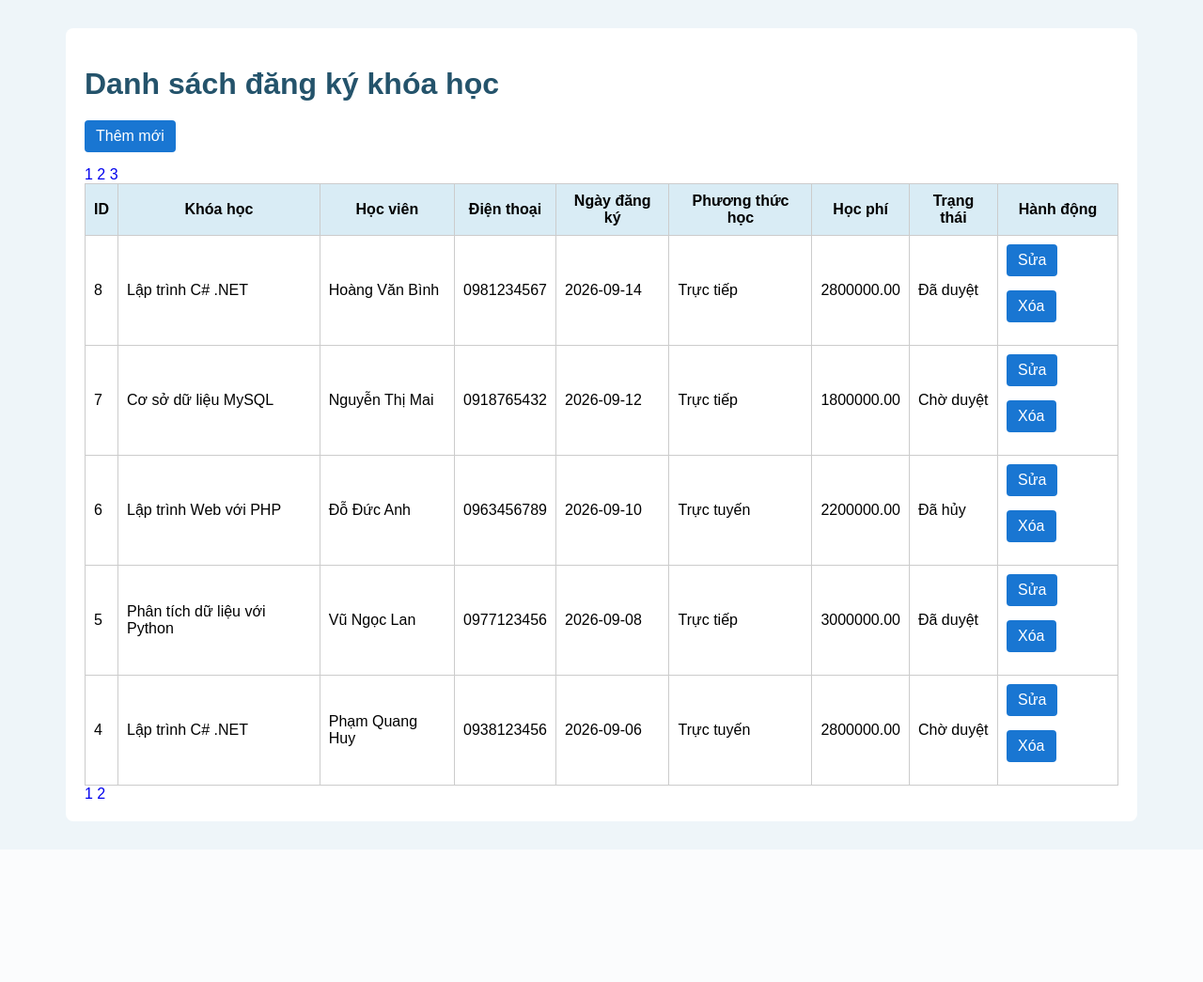
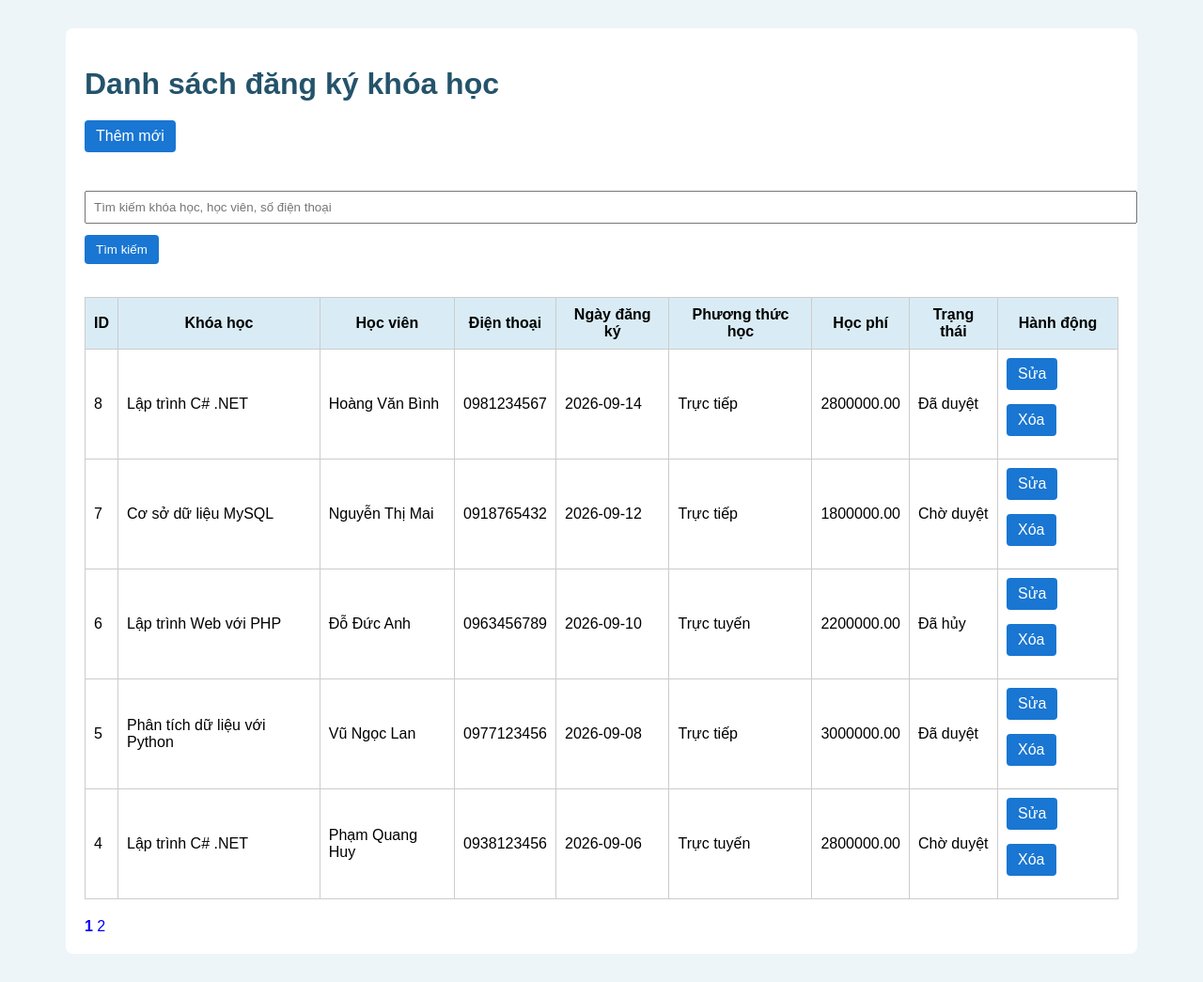
Before and after one commit to joiejoui13/bt, a PHP site: page /index.php in a window 1280 px wide. Shown: the whole page at 94% size. Before the commit the page ends 904 px from the top, so only its background shows below. Run offline with PHP 8.4, Linux system fonts and the light colour scheme; data comes from the database, SQL or seed files in the repository.

Commit message:
Sửa logic tìm kiếm và phân trang - giữ nguyên TODO comments của đề bài

```diff
--- a/course/index.php
+++ b/course/index.php
@@ -1,47 +1,32 @@
 <?php
 require_once "../config/database.php";
-//Phân trang
-    $limit = 3; // Số lượng khóa học hiển thị trên mỗi trang
-    $numberOfPages = 0; // Tổng số trang
-    $sql_count="SELECT COUNT(id) AS total FROM course_registrations"; // Câu lệnh SQL để đếm tổng số khóa học
-    $stmt_count = $pdo->query($sql_count); // Thực thi câu lệnh SQL đếm tổng số khóa học
-    $row_count = $stmt_count->fetch(PDO::FETCH_ASSOC); // Lấy kết quả đếm tổng số khóa học
-    $totalRecords = $row_count['total']; // Tổng số khóa học
-    $numberOfPages = ceil($totalRecords / $limit); // Tính tổng số
-    $currentPage = isset($_GET['page']) ? $_GET['page'] : 1; // Trang hiện tại, mặc định là trang 1
-    $offset = ($currentPage - 1) * $limit; // Vị trí
-//Tìm kiếm
-$keyword = trim($_GET['keyword']??'');
-$limit = 5;
-$page= (int)($_GET['page']??1);
-$start =($page -1)*$limit;
 
+// Phân trang và tìm kiếm
+$limit = 5; // Số lượng khóa học hiển thị trên mỗi trang
+$keyword = trim($_GET['keyword'] ?? ''); // Từ khóa tìm kiếm
+$page = max(1, (int)($_GET['page'] ?? 1)); // Trang hiện tại, mặc định là trang 1
+$start = ($page - 1) * $limit; // Vị trí bắt đầu
 
+// TODO 1: Đếm tổng số bản ghi theo từ khóa hoặc tất cả bản ghi
 if ($keyword != '') {
-    $count_sql = "SELECT COUNT(*) FROM course_registrations
+    $search = "%$keyword%";
+    $count_sql = "SELECT COUNT(*)
+                  FROM course_registrations
                   WHERE course_name LIKE ?
                   OR student_name LIKE ?
                   OR phone LIKE ?";
-
-
     $count_stmt = $pdo->prepare($count_sql);
-    $search = "%$keyword%";
-    $count_stmt->execute([ $search, $search, $search ]);
-    }
-
-
-else {
+    $count_stmt->execute([$search, $search, $search]);
+} else {
     $count_stmt = $pdo->query("SELECT COUNT(*) FROM course_registrations");
 }
 
+$total = $count_stmt->fetchColumn(); // Tổng số bản ghi
+$total_page = ($total > 0) ? ceil($total / $limit) : 1; // Tổng số trang
 
-$total = $count_stmt->fetchColumn();
-$total_page = ceil($total / $limit);
-
-
-
-
+// TODO 2: Viết câu lệnh SQL lấy danh sách lịch đăng kí lịch học, sắp xếp id giảm dần
 if ($keyword != '') {
+    $search = "%$keyword%";
     $sql = "SELECT * FROM course_registrations
             WHERE course_name LIKE ?
             OR student_name LIKE ?
@@ -49,26 +34,16 @@ $sql = "SELECT * FROM course_registrations
             ORDER BY id DESC
             LIMIT $start, $limit";
 
-
     $stmt = $pdo->prepare($sql);
-
-
-    $search = "%$keyword%";
-    $stmt->execute([ $search, $search, $search ]);
-    $result = $stmt; }
-else {
-$sql ="SELECT * FROM course_registrations
+    $stmt->execute([$search, $search, $search]);
+    $result = $stmt;
+} else {
+    $sql = "SELECT * FROM course_registrations
             ORDER BY id DESC
             LIMIT $start, $limit";
 
-
     $result = $pdo->query($sql);
 }
-
-// TODO 1: Viết câu lệnh SQL lấy danh sách lịch đăng kí lịch học, sắp xếp id giảm dần
-$sql = "SELECT * FROM course_registrations ORDER BY id DESC LIMIT $offset, $limit";
-// TODO 2: Thực thi truy vấn và lưu kết quả vào biến $result
-$result = $pdo->query($sql);
 ?>
 <!DOCTYPE html>
 <html>
@@ -82,7 +57,12 @@ $result = $pdo->query($sql);
     <h1>Danh sách đăng ký khóa học</h1>
 
     <a href="create.php" class="btn">Thêm mới</a>
-    <!-- -tí nữa nhớ sửa về create.php -->
+
+    <!-- Form tìm kiếm -->
+    <form method="GET" action="index.php" style="margin: 20px 0;">
+        <input type="text" name="keyword" value="<?= htmlspecialchars($keyword, ENT_QUOTES, 'UTF-8') ?>" placeholder="Tìm kiếm khóa học, học viên, số điện thoại">
+        <button type="submit" class="btn">Tìm kiếm</button>
+    </form>
 
     <table>
         <tr>
@@ -97,76 +77,55 @@ $result = $pdo->query($sql);
             <th>Hành động</th>
         </tr>
 
-
-<!-- // TODO 3: Dùng while để hiển thị danh sách khóa học đăng kí  -->
+        <!-- TODO 3: Dùng while để hiển thị danh sách khóa học đăng kí -->
+        <?php while ($row = $result->fetch(PDO::FETCH_ASSOC)) : ?>
+            <tr>
+                <td><?= htmlspecialchars($row['id'], ENT_QUOTES, 'UTF-8') ?></td>
+                <td><?= htmlspecialchars($row['course_name'], ENT_QUOTES, 'UTF-8') ?></td>
+                <td><?= htmlspecialchars($row['student_name'], ENT_QUOTES, 'UTF-8') ?></td>
+                <td><?= htmlspecialchars($row['phone'], ENT_QUOTES, 'UTF-8') ?></td>
+                <td><?= htmlspecialchars($row['registration_date'], ENT_QUOTES, 'UTF-8') ?></td>
+                <td><?= htmlspecialchars($row['learning_method'], ENT_QUOTES, 'UTF-8') ?></td>
+                <td><?= htmlspecialchars($row['fee'], ENT_QUOTES, 'UTF-8') ?></td>
+                <td>
                     <?php
-while ($row = $result->fetch(PDO::FETCH_ASSOC)) {
-
-            echo "<tr>";
-
-            echo "<td>" . $row['id'] . "</td>";
-
-            echo "<td>" . $row['course_name'] . "</td>";
-
-            echo "<td>" . $row['student_name'] . "</td>";
-
-            echo "<td>" . $row['phone'] . "</td>";
-
-            echo "<td>" . $row['registration_date'] . "</td>";
-
-            echo "<td>" . $row['learning_method'] . "</td>";
-
-            echo "<td>" . $row['fee'] . "</td>";
-
                     // Hiển thị trạng thái
                     if ($row['status'] == 0) {
-                echo "<td>Chờ duyệt</td>";
+                        echo 'Chờ duyệt';
                     } elseif ($row['status'] == 1) {
-                echo "<td>Đã duyệt</td>";
+                        echo 'Đã duyệt';
                     } else {
-                echo "<td>Đã hủy</td>";
+                        echo 'Đã hủy';
                     }
-
-
-
-            // Hành động
-            echo "<td>
-                    <a href='edit.php?id=" . $row['id'] . "' class='btn'>Sửa</a>
-
-                    <a href='delete.php?id=" . $row['id'] . "'
-                       class='btn btn-danger'
-                       onclick='return confirm(\"Bạn có chắc chắn muốn xóa đăng ký này?\")'>
+                    ?>
+                </td>
+                <td>
+                    <!-- Hành động -->
+                    <a href="edit.php?id=<?= $row['id'] ?>" class="btn">Sửa</a>
+                    <a href="delete.php?id=<?= $row['id'] ?>"
+                       class="btn btn-danger"
+                       onclick="return confirm('Bạn có chắc chắn muốn xóa đăng ký này?')">
                         Xóa
                     </a>
-                  </td>";
+                </td>
+            </tr>
+        <?php endwhile; ?>
+    </table>
 
-            echo "</tr>";
-        }
+    <!-- Hiển thị phân trang với từ khóa tìm kiếm -->
+    <div class="pagination" style="margin-top: 20px;">
+        <?php for ($i = 1; $i <= $total_page; $i++) : ?>
+            <a href="index.php?page=<?= $i ?>&keyword=<?= urlencode($keyword) ?>"
+               <?= ($i == $page) ? 'style="font-weight:bold;"' : '' ?>>
+                <?= $i ?>
+            </a>
+        <?php endfor; ?>
+    </div>
 
-
-               #hiển thị phân trang
-    echo "<div>";
-    for ($page = 1; $page <= $numberOfPages; $page++)
-    {
-        echo "<a href='index.php?page=" . $page . "'>" . $page . "</a> ";
-    }
-    echo "</div>";
-
-    #Cần chuyển cách hiển thị sang bảng HTML để dễ nhìn hơn, nhưng tạm thời hiển thị như trên để kiểm tra dữ liệu có lấy ra được hay không.
-    #Bước 6. Đóng kết nối
+    <?php
+    // Bước 6. Đóng kết nối
     $pdo = null; // Đóng kết nối
     ?>
-
-    </table>
-    <!--Tìm kiếm!-->
-     <?php for($i=1;$i<=$total_page;$i++){ ?>
-         <a href="index.php?page=<?= $i ?>
-         &keyword=<?= urlencode($keyword) ?>">
-             <?= $i ?>
-             </a>
-   <?php } ?>
-   <!--Kết thúc tìm kiếm!-->
-
 </div>
 </body>
 </html>
```
Lines whose indentation alone changed are shown as unchanged.
